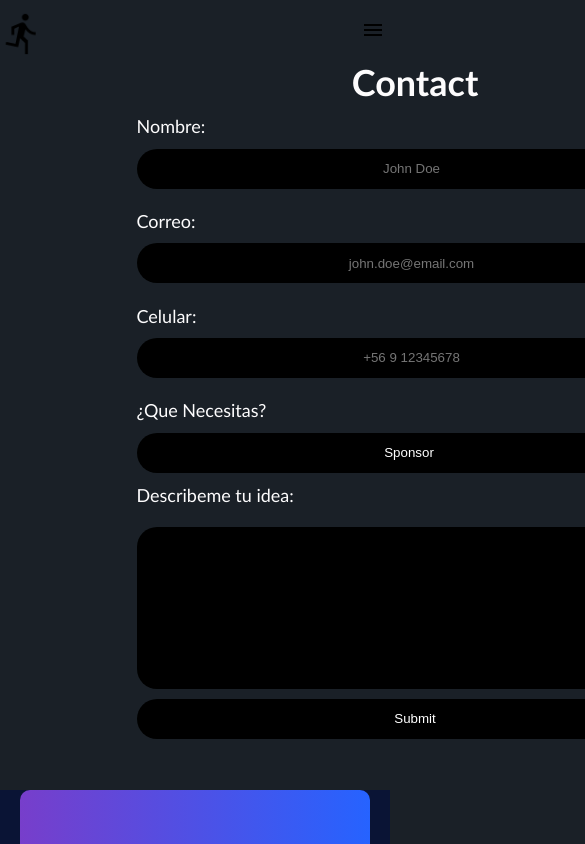
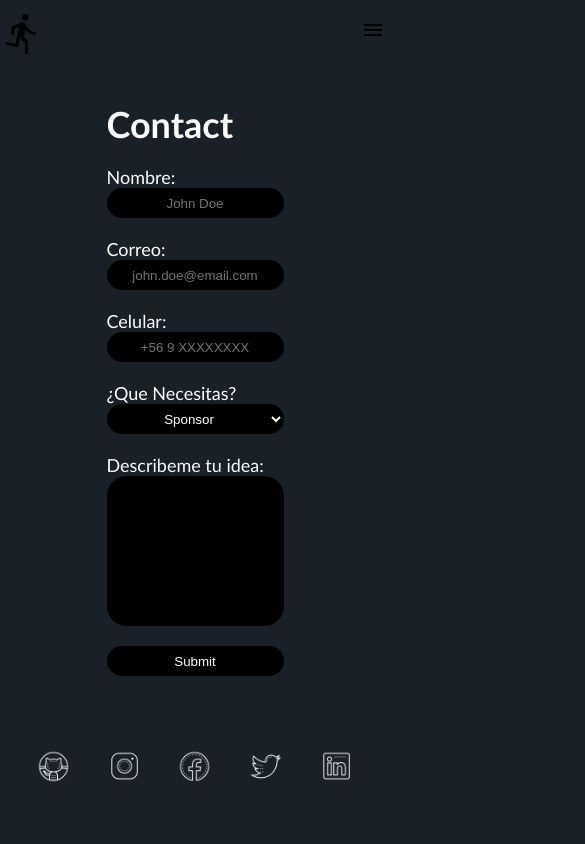
Before and after one commit to Derierik/CoderHouse, a plain HTML site: page coder/proyecto-final/section/contact.html in a window 390 px wide. Shown: the top 844 px of the page, 585 px wide, since content can reach past the window. Drawn offline with Linux system fonts and the light colour scheme.

Commit message:
Segunda Entrega Responsive

```diff
--- a/coder/proyecto-final/section/contact.html
+++ b/coder/proyecto-final/section/contact.html
@@ -39,14 +39,17 @@
         </nav>
     </div>
     <main>
-        <form class="cont-form" action="">
+        <div class="personal-bgc"></div>
+        <hr>
+        <div class="form">
+            <form action="">
                 <h1>Contact</h1>
                 <label for="nombre">Nombre:</label>
                 <input type="text" name="name" id="nombre" placeholder="John Doe">
                 <label for="correo">Correo:</label>
                 <input type="email" name="email" id="correo" placeholder="john.doe@email.com">
                 <label for="celular">Celular:</label>
-            <input type="tel" name="tel" id="celular" placeholder="+56 9 12345678">
+                <input type="tel" name="tel" id="celular" placeholder="+56 9 XXXXXXXX">
                 <label for="tipo">¿Que Necesitas?</label>
                 <select name="tipo" id="tipo">
                     <option value="">Sponsor</option>
@@ -57,6 +60,35 @@
                 <textarea name="" id="" cols="20" rows="10"></textarea>
                 <input type="submit" id="btn-submit">
             </form>
+        </div>
+        <hr>
+        <div class="soc-icon">
+            <div class="git-hub">
+                <a href="https://github.com/Derierik?tab=repositories" target="_blank">
+                    <img src="../icons/github.png" alt="">
+                </a>
+            </div>
+            <div class="instagram">
+                <a href="https://www.instagram.com/matidev.js/" target="_blank">
+                    <img src="../icons/instagram.png" alt="">
+                </a>
+            </div>
+            <div class="facebook">
+                <a href="https://www.facebook.com/Sssiclo?mibextid=LQQJ4d" target="_blank">
+                    <img src="../icons/facebook.png" alt="">
+                </a>
+            </div>
+            <div class="twitter">
+                <a href="https://twitter.com/matidev_js" target="_blank">
+                    <img src="../icons/twitter.png" alt="">
+                </a>
+            </div>
+            <div class="linkedin">
+                <a href="https://www.linkedin.com/in/kevin-soto-figueroa-abb76524b/" target="_blank">
+                    <img src="../icons/linkedin.png" alt="">
+                </a>
+            </div>
+        </div>
     </main>
     <footer>
         <article>
--- a/coder/proyecto-final/styles/grids.css
+++ b/coder/proyecto-final/styles/grids.css
@@ -101,7 +101,7 @@ main h2 {
 }
 
 .soc-icon div:hover {
-    padding: 10px 0 0 10px;
+    padding: 0px 0 0 0px;
 
 }
 
@@ -134,8 +134,3 @@ main h2 {
     }
 
 }
-
-/* .soc-icon img:hover{
-    translate: 8px 0;
-    transition: .5 ease;
-} */
--- a/coder/proyecto-final/styles/respon.css
+++ b/coder/proyecto-final/styles/respon.css
@@ -3,6 +3,11 @@
 /* Responsive layout movil */
 
 @media (min-width: 390px) and (max-width: 808px){
+
+    hr{
+        visibility: hidden;
+    }
+
 
     nav {
         height: 60px;
@@ -215,14 +220,42 @@
 
     /* Cambio de pagina de contacto */
 
-    .cont-form {
+    /* main form {
+        width: 100%;
+        display: grid;
+        justify-content: center;
+    } */
+
+    form {
+        width: 100%;
+        justify-content: center;
+    }
+
+    form h1 {
+        width: 50%;
 
     }
 
-    label {
+    form input {
+        width: 100%;
 
     }
 
+    form label {
+        width: 100%;
+    }
+
+    form select {
+        width: 100%;
+    }
+
+    form textarea {
+        width: 100%;
+    }
+
+    form #btn-submit {
+
+    }
     /* Menu tipo burger para vista movil */
 
     .menu-nav{
--- a/coder/proyecto-final/styles/styles.css
+++ b/coder/proyecto-final/styles/styles.css
@@ -215,54 +215,56 @@ main .personal-bg {
     height: 70px;
 }
 
-main form {
-    margin-left: 35%;
-    height: 700px;
+.form {
+    display: flex;
+    justify-content: center;
+    margin-top: 40px;
+    margin-bottom: 40px;
 }
 
 form {
-    width: 550px;
+    width: 50%;
     display: grid;
-}
 
-form h1 {
+    h1{
         text-align: center;
     }
 
-form input {
-    width: 550px;
-    margin-bottom: 10px;
-    height: 40px;
-    border-radius: 35px;
-    text-align: center;
-    background: #000;
-    border-style: none;
-    color: #fff;
+    label{
+        font-size: 18px;
+        font-weight: 100;
+        margin-top: 20px;
     }
 
-form select {
-    width: 557px;
-    height: 40px;
-    border-radius: 35px;
+    input{
+        background-color: #000;
+        border: none;
+        border-radius: 20px;
+        height: 30px;
+        color: #fff;
         text-align: center;
-    background: #000;
-    color: #fff;
-    border-style: none;
     }
 
-form textarea {
-    width: 554px;
-    margin-bottom: 10px;
-    margin-top: 10px;
+    select{
+        background-color: #000;
+        border: none;
         border-radius: 20px;
-    background: #000;
-    border-style: none;
-    resize: none;
-    color: white;
+        color: #fff;
+        text-align: center;
+        height: 30px;
     }
 
-form #btn-submit {
-    width: 100%;
+    textarea{
+        background-color: #000;
+        border-radius: 20px;
+        border: none;
+        resize: none;
+    }
+
+    #btn-submit{
+        color: #fff;
+        margin-top: 20px;
+    }
 }
 
 footer {
```
Also changed, not shown: coder/proyecto-final/index.html (+3 -3 lines). Lines whose indentation alone changed are shown as unchanged.
